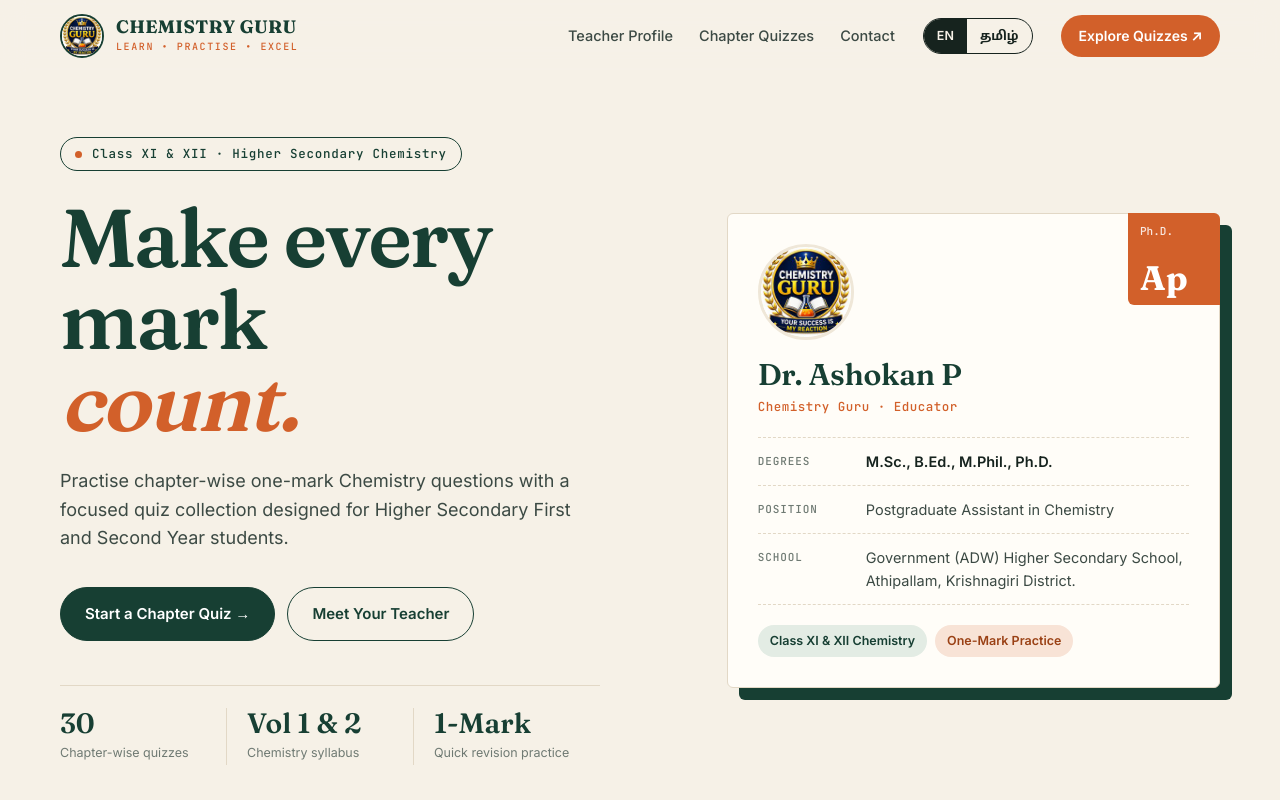
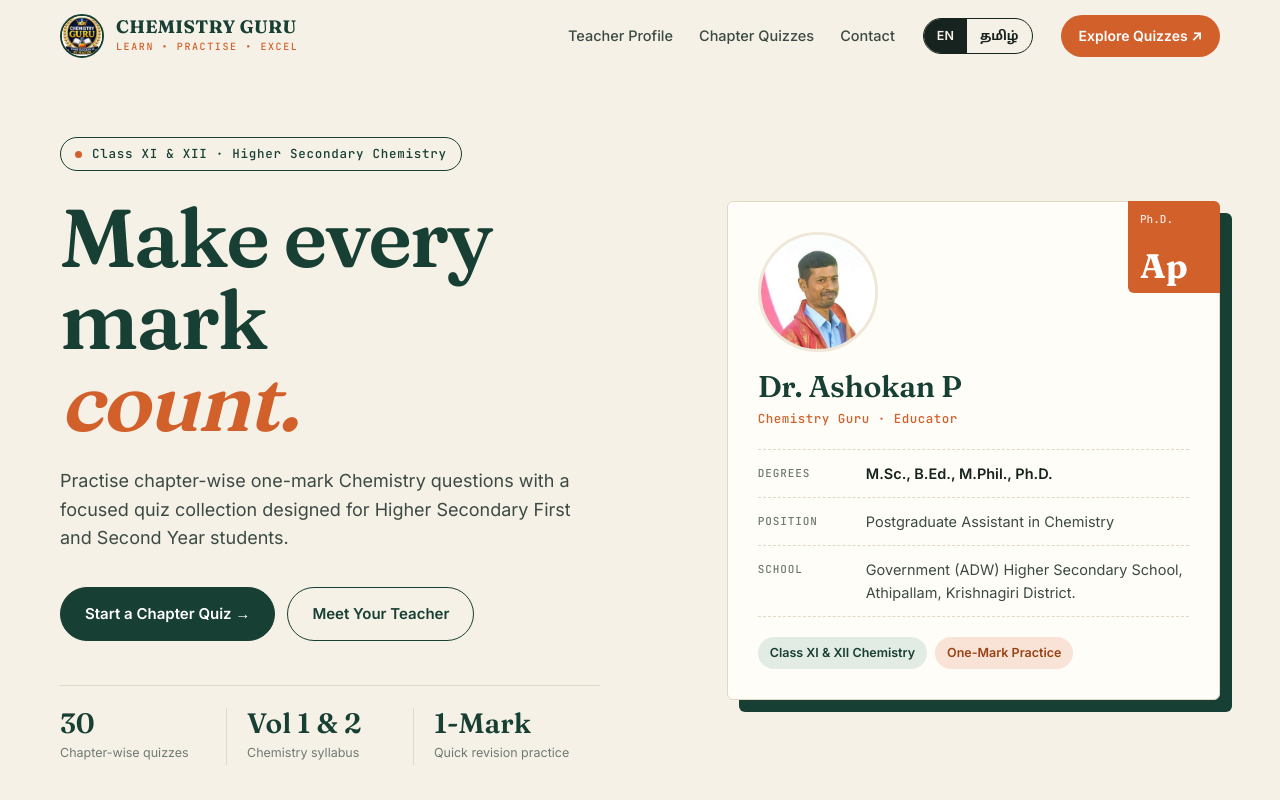
Before and after one commit to ashokanmsc-cpu/chemistry-guru, an Angular app: page / in a window 1280 px wide. Shown: the top 800 px of the page. Built offline with nearby package versions, Linux system fonts and the light colour scheme.

Commit message:
Use teacher photo in profile card

```diff
--- a/src/app/components/profile-card.ts
+++ b/src/app/components/profile-card.ts
@@ -1,7 +1,7 @@
 import { Component } from '@angular/core';
 import { TranslatePipe } from '../core/translate.pipe';
 import { RevealDirective } from '../shared/reveal.directive';
-import { LOGO_SRC } from '../config';
+import { PROFILE_PHOTO_SRC } from '../config';
 
 @Component({
   selector: 'app-profile-card',
@@ -11,7 +11,7 @@
     <aside class="profile" id="profile" appReveal>
       <div class="profile-card">
         <div class="tile-corner"><span>Ph.D.</span><b>Ap</b></div>
-        <div class="avatar"><img [src]="logo" alt="Dr. Ashokan P, Chemistry Guru" width="96" height="96" loading="lazy"></div>
+        <div class="avatar"><img [src]="photo" alt="Dr. Ashokan P, Chemistry Guru" width="120" height="120"></div>
         <h2>Dr. Ashokan P</h2>
         <div class="role">{{ 'profile.role' | t }}</div>
         <ul class="creds">
@@ -25,5 +25,5 @@
   `,
 })
 export class ProfileCard {
-  protected readonly logo = LOGO_SRC;
+  protected readonly photo = PROFILE_PHOTO_SRC;
 }
--- a/src/app/config.ts
+++ b/src/app/config.ts
@@ -6,3 +6,4 @@
 
 /** Small copy for on-page display; the full-size images/logo.jpg is used for social previews. */
 export const LOGO_SRC = 'images/logo-192.jpg';
+export const PROFILE_PHOTO_SRC = 'images/profile.jpg';
--- a/src/index.html
+++ b/src/index.html
@@ -53,7 +53,7 @@
           "name": "Government (ADW) Higher Secondary School, Athipallam",
           "address": { "@type": "PostalAddress", "addressLocality": "Athipallam", "addressRegion": "Krishnagiri District, Tamil Nadu", "addressCountry": "IN" }
         },
-        "image": "https://ashokanmsc-cpu.github.io/chemistry-guru/images/logo.jpg",
+        "image": "https://ashokanmsc-cpu.github.io/chemistry-guru/images/profile.jpg",
         "sameAs": [
           "https://www.youtube.com/@CHEMISTRYGURUDrAP",
           "https://t.me/chemistrygurudpi",
--- a/src/styles.scss
+++ b/src/styles.scss
@@ -63,7 +63,7 @@
 .tile-corner{position:absolute;top:-1px;right:-1px;width:92px;height:92px;background:var(--rust);color:#fff;display:flex;flex-direction:column;justify-content:space-between;padding:10px 12px;border-radius:0 6px 0 6px}
 .tile-corner span{font-family:var(--mono);font-size:11px;opacity:.85}
 .tile-corner b{font-family:'Fraunces',serif;font-size:34px;line-height:1;font-weight:700}
-.avatar{width:96px;height:96px;border-radius:50%;overflow:hidden;border:3px solid var(--paper-2);background:#fff}
+.avatar{width:120px;height:120px;border-radius:50%;overflow:hidden;border:3px solid var(--paper-2);background:#fff}
 .avatar img{width:100%;height:100%;object-fit:cover}
 .profile-card h2{font-family:'Fraunces',serif;font-weight:600;font-size:30px;letter-spacing:-.01em;color:var(--forest);margin-top:18px;line-height:1.15}
 .role{font-family:var(--mono);font-size:12.5px;letter-spacing:.04em;color:var(--rust);margin-top:4px}
```
Also changed, not shown: public/images/profile.jpg (added).
